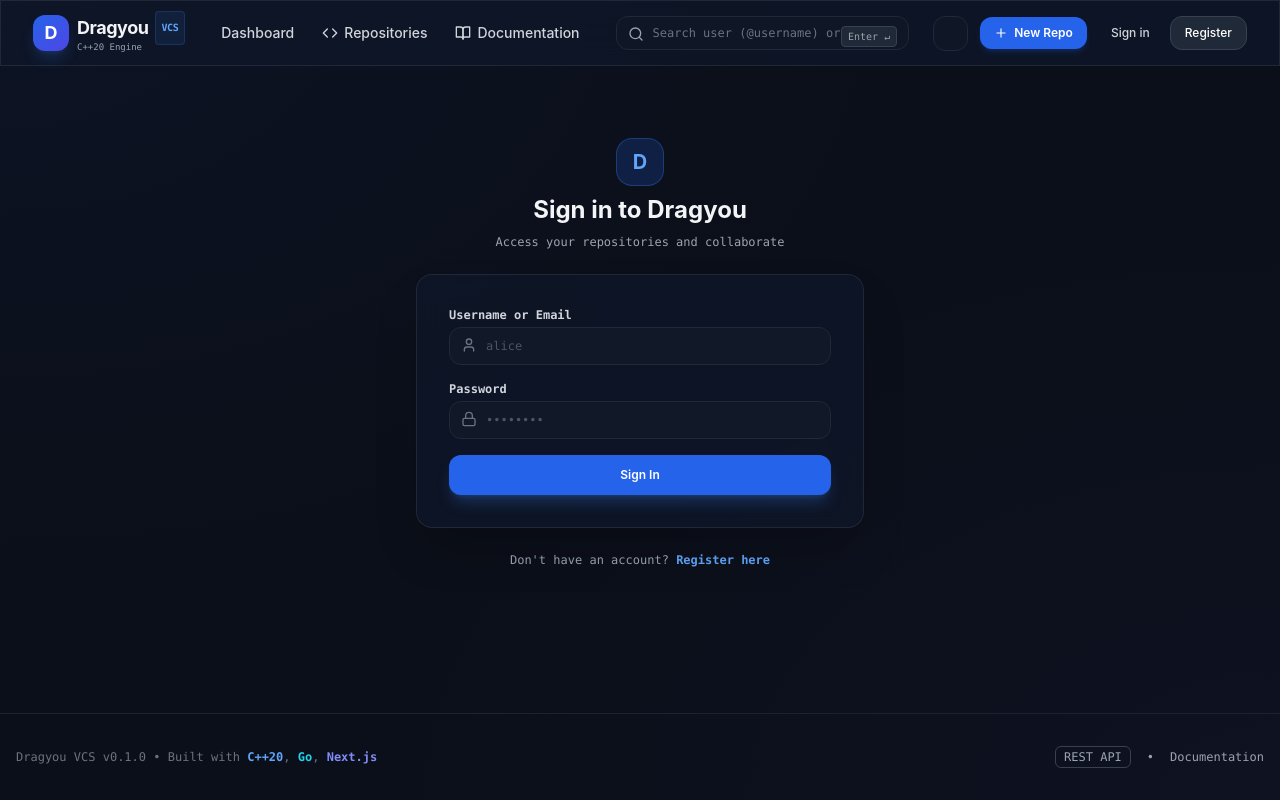
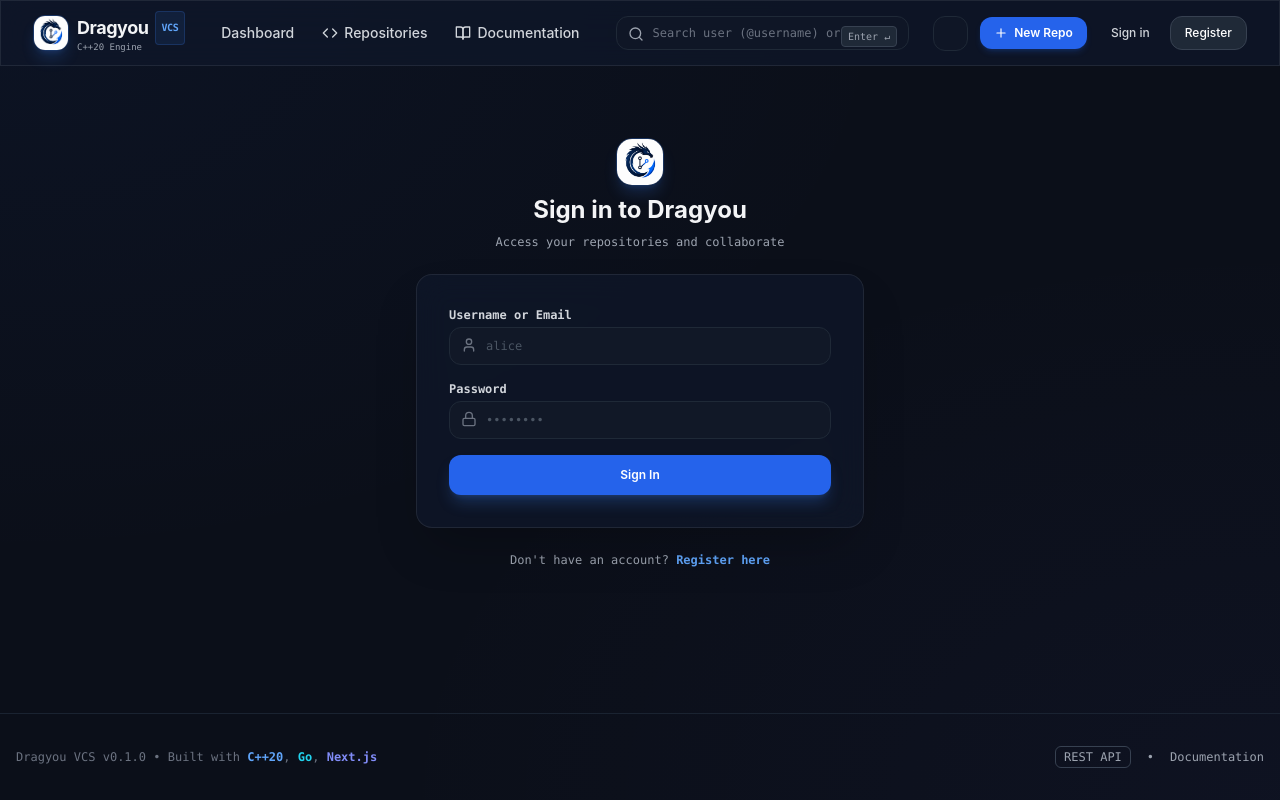
Before and after one commit to aritra1243/Dragyou, a Next.js app in the folder frontend/: page /login in a window 1280 px wide. Built offline with nearby package versions, Linux system fonts and the light colour scheme.

Commit message:
feat(ui): update Dragyou brand header logo across Navbar, Login, and Register pages with new custom logo image

```diff
--- a/frontend/src/app/login/page.tsx
+++ b/frontend/src/app/login/page.tsx
@@ -43,9 +43,11 @@ function LoginContent() {
   return (
     <div className="max-w-md mx-auto my-12 space-y-6">
       <div className="text-center space-y-2">
-        <div className="w-12 h-12 rounded-2xl bg-blue-600/20 border border-blue-500/30 flex items-center justify-center text-blue-400 mx-auto font-bold text-xl glow-blue">
-          D
-        </div>
+        <img
+          src="/logo.png"
+          alt="Dragyou Logo"
+          className="w-12 h-12 rounded-2xl object-cover border border-blue-500/30 mx-auto shadow-lg shadow-blue-500/20 glow-blue"
+        />
         <h1 className="text-2xl font-bold text-gray-100">Sign in to Dragyou</h1>
         <p className="text-xs text-gray-400 font-mono">Access your repositories and collaborate</p>
       </div>
--- a/frontend/src/app/register/page.tsx
+++ b/frontend/src/app/register/page.tsx
@@ -38,9 +38,11 @@ export default function RegisterPage() {
   return (
     <div className="max-w-md mx-auto my-10 space-y-6">
       <div className="text-center space-y-2">
-        <div className="w-12 h-12 rounded-2xl bg-indigo-600/20 border border-indigo-500/30 flex items-center justify-center text-indigo-400 mx-auto font-bold text-xl glow-purple">
-          D
-        </div>
+        <img
+          src="/logo.png"
+          alt="Dragyou Logo"
+          className="w-12 h-12 rounded-2xl object-cover border border-indigo-500/30 mx-auto shadow-lg shadow-indigo-500/20 glow-purple"
+        />
         <h1 className="text-2xl font-bold text-gray-100">Create Dragyou Account</h1>
         <p className="text-xs text-gray-400 font-mono">Join the enterprise version control platform</p>
       </div>
--- a/frontend/src/components/Navbar.tsx
+++ b/frontend/src/components/Navbar.tsx
@@ -140,9 +140,11 @@ export default function Navbar() {
         {/* Brand Logo */}
         <div className="flex items-center gap-4 lg:gap-6">
           <Link href="/" className="flex items-center gap-2 group shrink-0">
-            <div className="w-8 h-8 sm:w-9 sm:h-9 rounded-xl bg-gradient-to-br from-blue-600 to-indigo-600 flex items-center justify-center text-white font-bold text-base sm:text-lg shadow-lg shadow-blue-500/20 group-hover:scale-105 transition-transform">
-              D
-            </div>
+            <img
+              src="/logo.png"
+              alt="Dragyou Logo"
+              className="w-8 h-8 sm:w-9 sm:h-9 rounded-xl object-cover shadow-lg shadow-blue-500/20 group-hover:scale-105 transition-transform border border-blue-500/30"
+            />
             <div className="flex flex-col">
               <span className="font-bold text-base sm:text-lg text-gray-100 tracking-tight flex items-center gap-1.5">
                 Dragyou
```
Also changed, not shown: frontend/public/logo.png (added).
